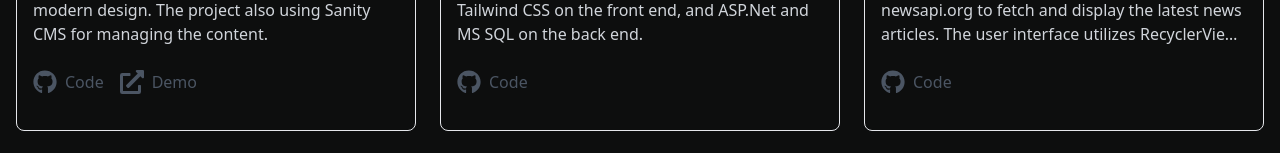
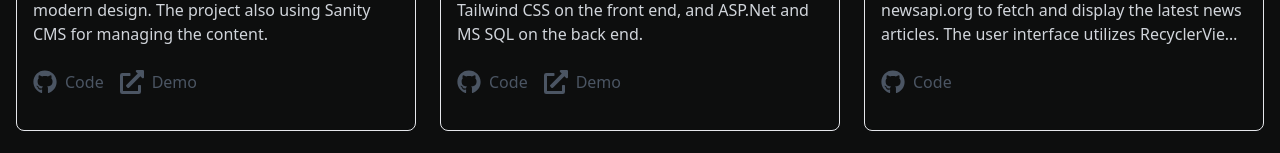
Before and after one commit to Raderne/portfolio, a React (Vite) app: page /projects in a window 1280 px wide. Shown: the part 555-708 px from the top of the page. Built offline with nearby package versions, Linux system fonts and the light colour scheme.

Commit message:
add: demo project

```diff
--- a/src/constants/index.jsx
+++ b/src/constants/index.jsx
@@ -196,7 +196,7 @@ export const projectsData = [
       "A website that allows users to search for recipes, view details, and save their favorite recipes. The project is built with React, TypeScript, and Tailwind CSS on the front end, and ASP.Net and MS SQL on the back end.",
     skills: ["React", "TypeScript", "Tailwind CSS", "ASP.Net", "MS SQL", "C#"],
     code: "https://github.com/Raderne/recipe-book",
-    demo: "",
+    demo: "https://recipe-book-kappa-five.vercel.app/",
     images: [
       recipesSc1,
       recipesSc2,
```
